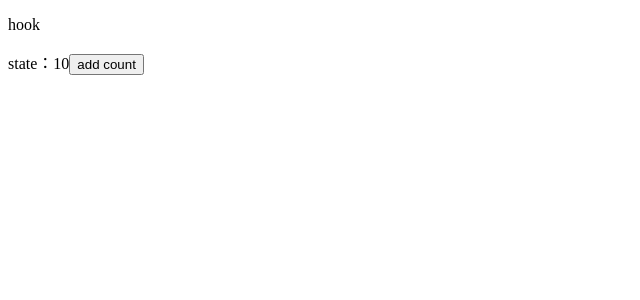
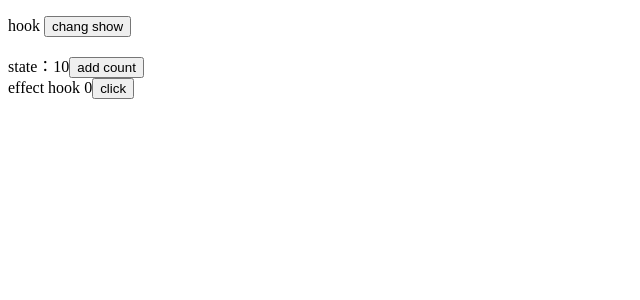
Before and after one commit to zhyafe/react-hook-form, a React app: page / in a window 1280 px wide. Shown: the top 300 px of the page, without its empty margins (0-640 px from the left). Built offline with nearby package versions, Linux system fonts and the light colour scheme.

Commit message:
effectHook

```diff
--- a/src/hook/App.tsx
+++ b/src/hook/App.tsx
@@ -1,17 +1,30 @@
 import React, { Component } from "react";
+import EffectView from "./EffectView";
 import StateView from "./StateView";
 
 interface Props {}
 interface State {}
 
 class App extends Component<Props, State> {
-  state = {};
+  state = { isShow: true };
 
   render() {
     return (
       <>
-        <p>hook</p>
+        <p>
+          hook{" "}
+          <button
+            onClick={() => {
+              this.setState({
+                isShow: !this.state.isShow,
+              });
+            }}
+          >
+            chang show
+          </button>
+        </p>
         <StateView />
+        {this.state.isShow && <EffectView />}
       </>
     );
   }
--- /dev/null
+++ b/src/hook/EffectView.tsx
@@ -0,0 +1,27 @@
+import React, { ReactElement, useEffect, useState } from "react";
+
+interface Props {}
+
+export default function EffectView({}: Props): ReactElement {
+  const [count, setCount] = useState({ num: 0 });
+  useEffect(() => {
+    console.log("effect");
+    // 代码一
+    return () => {
+      console.log("effect return");
+      //   代码二
+    };
+  }, [8]);
+  return (
+    <div>
+      effect hook {count.num}
+      <button
+        onClick={() => {
+          setCount({ num: count.num + 1 });
+        }}
+      >
+        click
+      </button>
+    </div>
+  );
+}
```
Also changed, not shown: src/hook/doc.md (+26 -0 lines), 1 other file (tests, documents, lock files or other folders).
